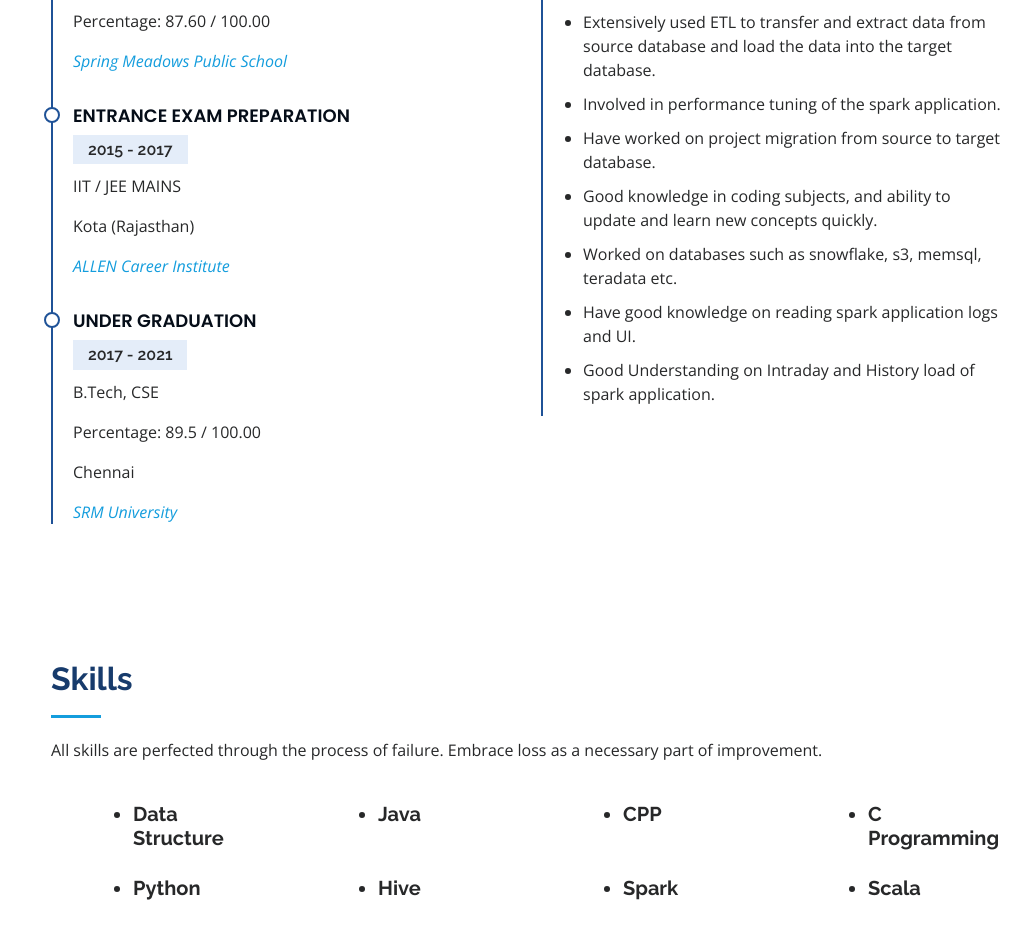
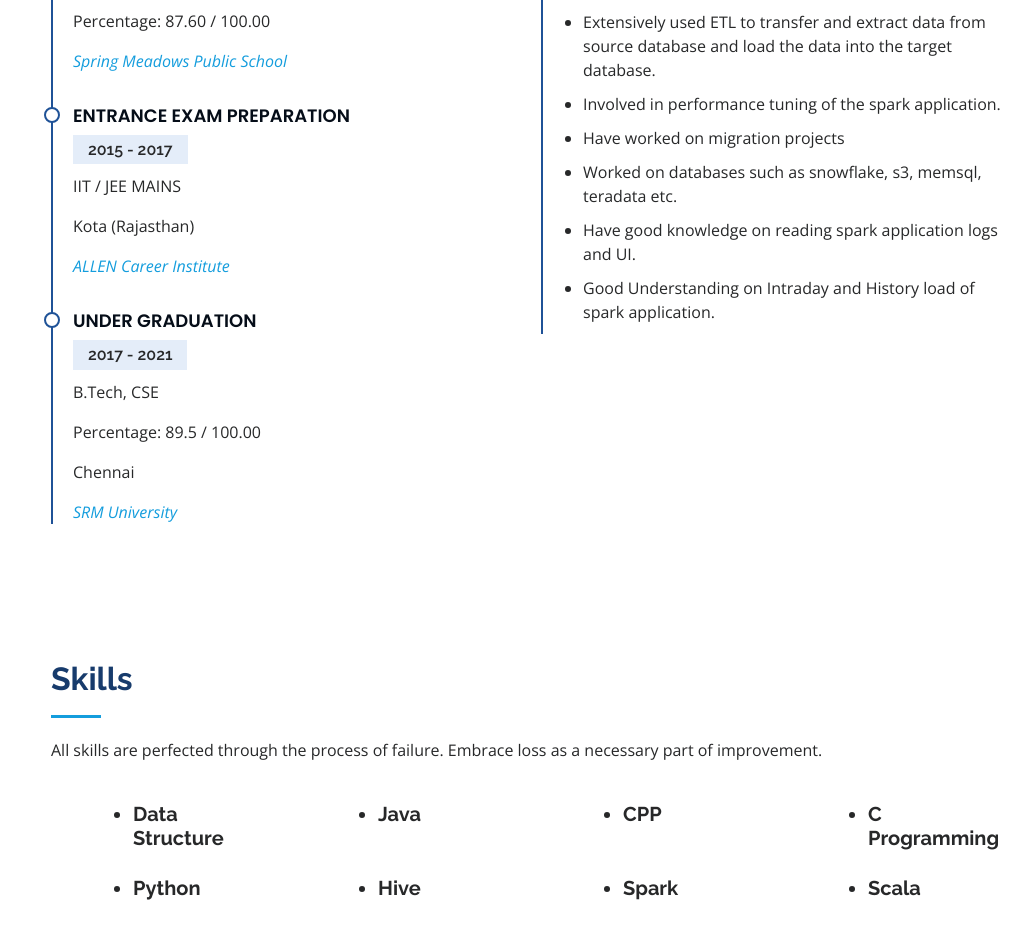
Before and after one commit to dgoyal607/ResumePortfolio, a plain HTML site: page iPortfolio/index.html in a window 1280 px wide. Shown: the part 1280-2206 px from the top of the page, without its empty margins (261-1280 px from the left). Drawn offline with nearby package versions, Linux system fonts and the light colour scheme.

Commit message:
Update index.html

```diff
--- a/iPortfolio/index.html
+++ b/iPortfolio/index.html
@@ -266,8 +266,8 @@
               <li>Strong ability to logically analyze and creatively solve complex issues independently.</li>
               <li>Extensively used ETL to transfer and extract data from source database and load the data into the target database.</li>
               <li>Involved in performance tuning of the spark application.</li>
-              <li>Have worked on project migration from source to target database.</li>
-              <li>Good knowledge in coding subjects, and ability to update and learn new concepts quickly.</li>
+              <li>Have worked on migration projects</li>
+<!--               <li>Good knowledge in coding subjects, and ability to update and learn new concepts quickly.</li> -->
               <li>Worked on databases such as snowflake, s3, memsql, teradata etc.</li>
               <li>Have good knowledge on reading spark application logs and UI.</li>
               <li>Good Understanding on Intraday and History load of spark application.</li>
```
